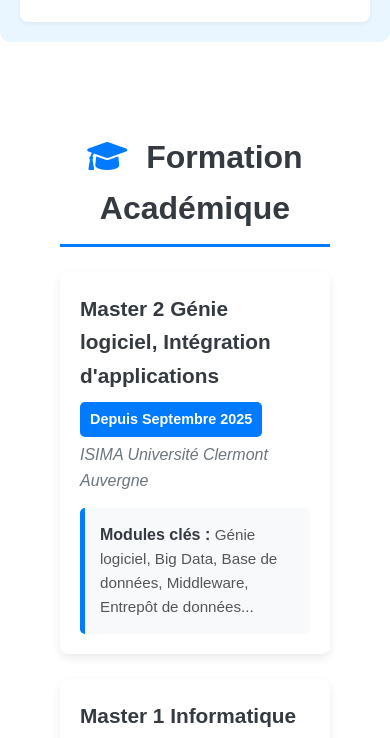
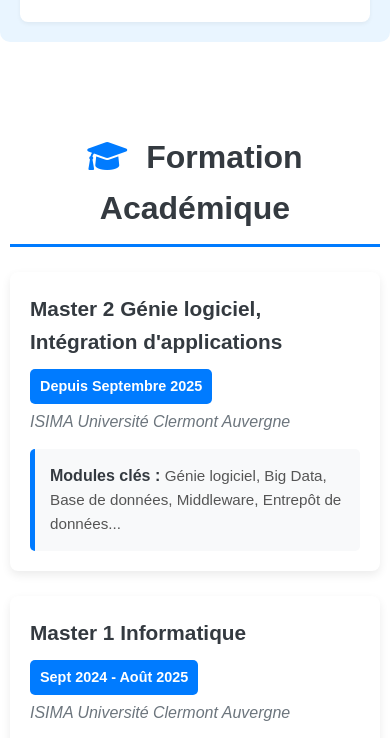
Before and after one commit to alkane1/porfolio, a plain HTML site: page index.html in a window 390 px wide. Shown: the part 1370-2108 px from the top of the page. Drawn offline with Linux system fonts and the light colour scheme.

Commit message:
correction de marge

```diff
--- a/styles/style.css
+++ b/styles/style.css
@@ -31,6 +31,15 @@ body {
     margin-left: 60px;
     margin-right: 60px;
 }
+
+@media (max-width: 992px) {
+    .section-padding {
+        padding: 60px 0;
+        margin-left: 10px;
+        margin-right: 10px;
+    }
+}
+
 
 /* -- Header et Navigation -- */
 header {
```
